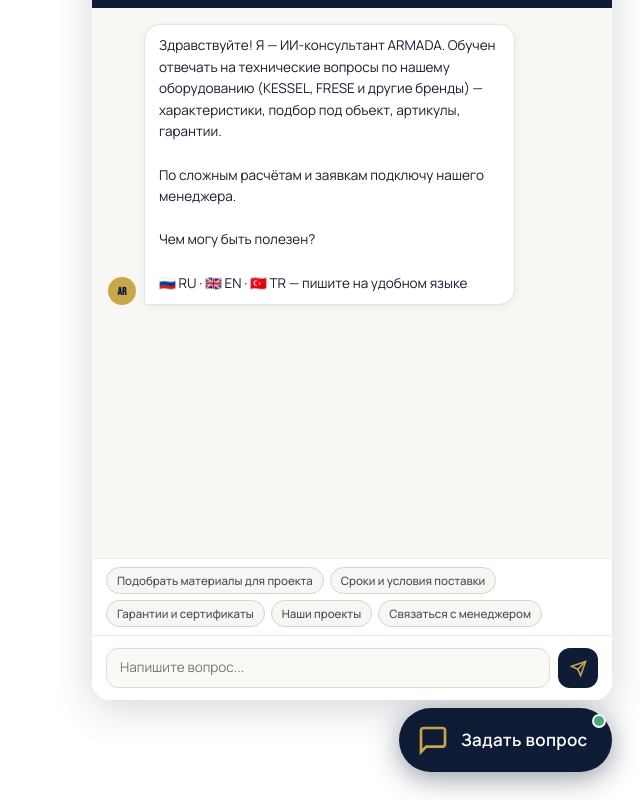
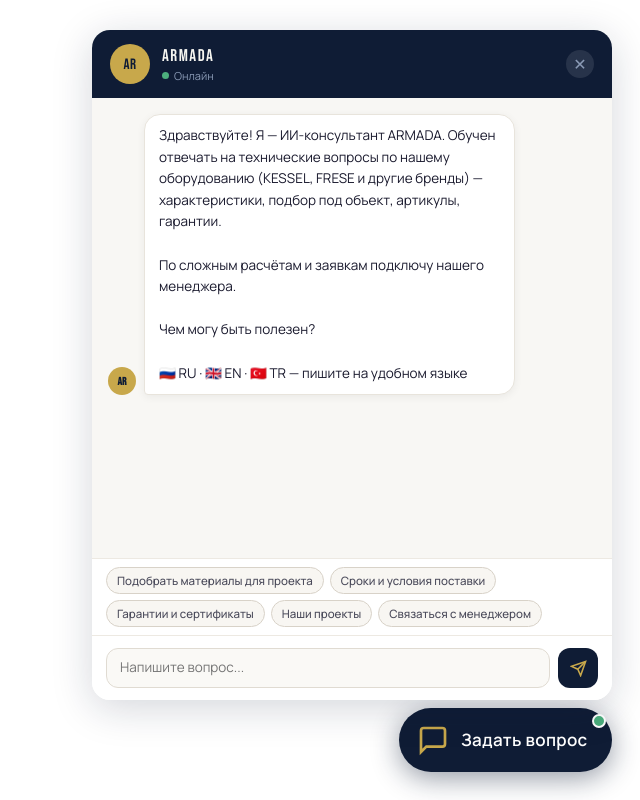
Before and after one commit to mariyapervushina/armada-agent, a plain HTML site: page index.html in a window 1280 px wide. Both pictures are taken after a click on the button "Задать вопрос". Shown: the whole page, without its empty margins (640-1280 px from the left). Drawn offline with Linux system fonts and the light colour scheme.

Commit message:
Update index.html

```diff
--- a/index.html
+++ b/index.html
@@ -86,7 +86,8 @@
     bottom: 100px;
     right: 28px;
     width: 520px;
-    height: 760px;
+    height: 680px;
+    max-height: calc(100vh - 130px);
     background: white;
     border-radius: var(--ar-radius);
     box-shadow: var(--ar-shadow);
```
